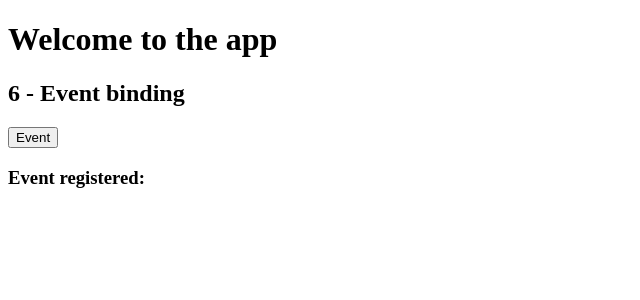
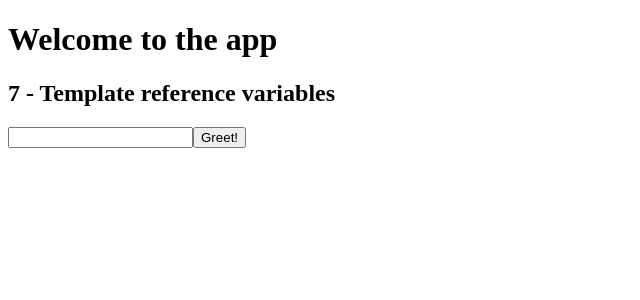
Before and after one commit to Adrigondo/Angular-Practices, an Angular app in the folder binding/: page / in a window 1280 px wide. Shown: the top 300 px of the page, without its empty margins (0-640 px from the left). Built offline with nearby package versions, Linux system fonts and the light colour scheme; a web font is replaced by a local one.

Commit message:
7_Add: template reference variables practice

```diff
--- a/binding/src/app/app.component.html
+++ b/binding/src/app/app.component.html
@@ -2,4 +2,5 @@
 <!-- <app-interpolation></app-interpolation> -->
 <!-- <app-property-binding></app-property-binding> -->
 <!-- <app-class-binding></app-class-binding> -->
-<app-event-binding></app-event-binding>
+<!-- <app-event-binding></app-event-binding> -->
+<app-template-reference-vars></app-template-reference-vars>
--- a/binding/src/app/app.module.ts
+++ b/binding/src/app/app.module.ts
@@ -7,6 +7,7 @@ import { InterpolationComponent } from './interpolation/interpolation.component'
 import { PropertyBindingComponent } from './property-binding/property-binding.component';
 import { ClassBindingComponent } from './class-binding/class-binding.component';
 import { EventBindingComponent } from './event-binding/event-binding.component';
+import { TemplateReferenceVarsComponent } from './template-reference-vars/template-reference-vars.component';
 
 @NgModule({
   declarations: [
@@ -14,7 +15,8 @@ import { EventBindingComponent } from './event-binding/event-binding.component';
     InterpolationComponent,
     PropertyBindingComponent,
     ClassBindingComponent,
-    EventBindingComponent
+    EventBindingComponent,
+    TemplateReferenceVarsComponent
   ],
   imports: [
     BrowserModule,
--- /dev/null
+++ b/binding/src/app/template-reference-vars/template-reference-vars.component.html
@@ -0,0 +1,6 @@
+<div class="">
+    <h2>7 - Template reference variables</h2>
+    <input #name type="text" name="" id="" value>
+    <button (click)="sendGreet(name.value)">Greet!</button>
+    <h3>{{greeting}}</h3>
+</div>
--- /dev/null
+++ b/binding/src/app/template-reference-vars/template-reference-vars.component.ts
@@ -0,0 +1,19 @@
+import { Component, OnInit } from '@angular/core';
+
+@Component({
+  selector: 'app-template-reference-vars',
+  templateUrl: './template-reference-vars.component.html',
+  styleUrls: ['./template-reference-vars.component.css']
+})
+export class TemplateReferenceVarsComponent implements OnInit {
+  public greeting="";
+
+  constructor() { }
+
+  ngOnInit(): void {
+  }
+
+  sendGreet(name:string):void{
+    this.greeting="Hello "+name+"!";
+  }
+}
```
Also changed, not shown: binding/src/app/template-reference-vars/template-reference-vars.component.css (added), 1 other file (tests, documents, lock files or other folders).
